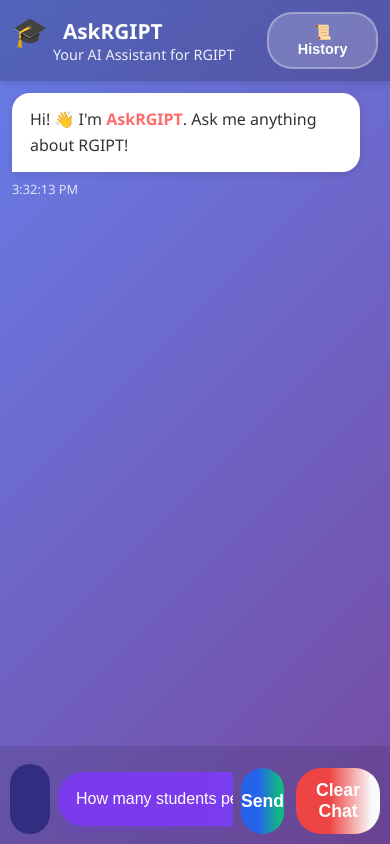
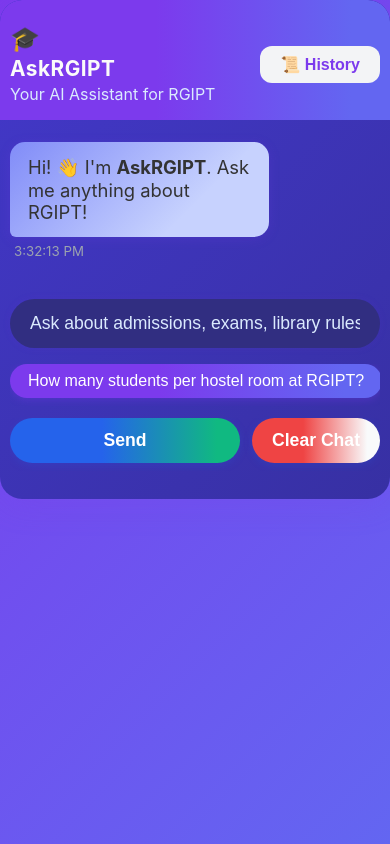
Before and after one commit to akhawattushar/AskRGIPT, a React (Create React App) app in the folder frontend/: page / in a window 390 px wide. Built offline with nearby package versions, Linux system fonts and the light colour scheme.

Commit message:
Update Chatbot.css

```diff
--- a/frontend/src/Chatbot.css
+++ b/frontend/src/Chatbot.css
@@ -1,303 +1,218 @@
-* {
+body {
+  background: linear-gradient(135deg, #7c3aed 0%, #6366f1 100%);
   margin: 0;
-    padding: 0;
-    box-sizing: border-box;
+  font-family: "Inter", "Segoe UI", Arial, sans-serif;
 }
 
 .chatbot {
-    display: flex;
-    flex-direction: column;
-    height: 100vh;
-    background: linear-gradient(135deg, #667eea 0%, #764ba2 100%);
-    font-family: 'Segoe UI', Tahoma, Geneva, Verdana, sans-serif;
+  max-width: 900px;
+  margin: 40px auto;
+  background: linear-gradient(135deg, #4338ca 0%, #3730a3 100%);
+  border-radius: 22px;
+  box-shadow: 0 6px 32px #7c3aed33;
+  overflow: hidden;
+  padding-bottom: 22px;
 }
 
 .header {
   display: flex;
   justify-content: space-between;
   align-items: center;
-    background: rgba(0, 0, 0, 0.2);
-    backdrop-filter: blur(10px);
-    color: white;
-    padding: 20px 30px;
-    box-shadow: 0 2px 10px rgba(0, 0, 0, 0.15);
+  background: linear-gradient(90deg, #7c3aed 40%, #6366f1 90%);
+  color: #fff;
+  padding: 24px 28px 16px 28px;
+  border-top-left-radius: 22px;
+  border-top-right-radius: 22px;
 }
 
-/* --- NEW STYLES FOR LOGO AND TITLE AREA --- */
-
-.header .title-area {
+.title-area {
   display: flex;
-    /* Vertically center the elements inside the title area */
-    align-items: center;
-    /* Allows the p tag (subtitle) to move below the h1 */
-    flex-wrap: wrap;
+  flex-direction: column;
+  align-items: flex-start;
 }
 
-.header .title-area .app-logo {
-    /* Large size for the logo/emoji */
-    font-size: 2.5em;
-    margin-right: 15px;
-    /* Maintain vertical alignment with the text */
-    line-height: 1;
+.app-logo {
+  font-size: 2.2rem;
+  margin-bottom: 0.2rem;
 }
 
-.header .title-area h1 {
-    /* Adjusted size for the main title */
-    font-size: 1.8em;
+.header h1 {
+  font-size: 2.1rem;
+  font-weight: bold;
   margin: 0;
-    /* Resetting previous general header h1 rules */
+  color: #fafafa;
+  letter-spacing: 0.5px;
 }
 
-.header .title-area p {
-    /* Positioning the subtitle below the h1, matching the screenshot layout */
-    font-size: 0.9em;
-    opacity: 0.9;
-    margin: 0;
-    width: 100%; /* Forces the subtitle to wrap to the next line */
-    padding-left: calc(2.5em + 15px); /* Aligns the subtitle text under the h1, next to the logo's width + margin */
+.header p {
+  margin: 3px 0 0 0;
+  font-size: 1rem;
+  color: #dbeafe;
 }
 
-/* --- END NEW STYLES --- */
-
-
 .history-btn {
-    padding: 10px 20px;
-    background: rgba(255, 255, 255, 0.2);
-    color: white;
-    border: 2px solid rgba(255, 255, 255, 0.3);
-    border-radius: 25px;
+  background: #f3f4f6;
+  color: #7c3aed;
+  border: none;
+  border-radius: 12px;
+  padding: 9px 20px;
+  font-weight: 600;
+  font-size: 1rem;
   cursor: pointer;
-    font-size: 0.9em;
-    font-weight: 600;
-    transition: all 0.3s;
+  transition: background 0.12s;
 }
-
 .history-btn:hover {
-    background: rgba(255, 255, 255, 0.3);
-    transform: translateY(-2px);
-    box-shadow: 0 4px 12px rgba(0, 0, 0, 0.2);
-}
-
-.history-panel {
-    background: rgba(0, 0, 0, 0.2);
-    backdrop-filter: blur(10px);
-    padding: 20px;
-    margin: 15px 25px;
-    border-radius: 15px;
-    max-height: 250px;
-    overflow-y: auto;
-    box-shadow: 0 4px 15px rgba(0, 0, 0, 0.2);
-}
-
-.history-header {
-    display: flex;
-    justify-content: space-between;
-    align-items: center;
-    margin-bottom: 15px;
-}
-
-.history-header h3 {
-    color: white;
-    font-size: 1.1em;
-    margin: 0;
-}
-
-.history-header button {
-    padding: 6px 15px;
-    background: #ff4444;
-    color: white;
-    border: none;
-    border-radius: 15px;
-    cursor: pointer;
-    font-size: 0.85em;
-    font-weight: 600;
-    transition: 0.3s;
-}
-
-.history-header button:hover {
-    background: #cc0000;
-    transform: scale(1.05);
-}
-
-.empty-history {
-    color: rgba(255, 255, 255, 0.7);
-    text-align: center;
-    font-style: italic;
-    padding: 20px;
-}
-
-.history-list {
-    display: flex;
-    flex-direction: column;
-    gap: 10px;
-}
-
-.history-item {
-    display: flex;
-    align-items: center;
-    gap: 12px;
-    padding: 12px 15px;
-    background: rgba(255, 255, 255, 0.1);
-    border-radius: 12px;
-    cursor: pointer;
-    transition: all 0.3s;
-}
-
-.history-item:hover {
-    background: rgba(255, 255, 255, 0.2);
-    transform: translateX(5px);
-}
-
-.history-item span:first-child {
-    font-size: 1.2em;
-}
-
-.history-item span:last-child {
-    color: white;
-    font-size: 0.9em;
-    overflow: hidden;
-    text-overflow: ellipsis;
-    white-space: nowrap;
-    flex: 1;
+  background: #7c3aed;
+  color: #f3f4f6;
 }
 
 .messages {
-    flex: 1;
+  min-height: 220px;
+  max-height: 420px;
   overflow-y: auto;
-    padding: 25px;
+  padding: 22px 28px 0 28px;
+  background: transparent;
   display: flex;
   flex-direction: column;
-    gap: 18px;
-}
-
-.messages::-webkit-scrollbar {
-    width: 8px;
-}
-
-.messages::-webkit-scrollbar-track {
-    background: rgba(255, 255, 255, 0.1);
-    border-radius: 10px;
-}
-
-.messages::-webkit-scrollbar-thumb {
-    background: rgba(255, 255, 255, 0.3);
-    border-radius: 10px;
+  gap: 22px;
 }
 
 .message {
-    display: flex;
-    flex-direction: column;
-    gap: 8px;
+  margin: 0 0 10px 0;
+  padding: 0;
+  font-size: 1.15rem;
   max-width: 70%;
-    word-wrap: break-word;
-    animation: slideIn 0.3s ease-out;
+  position: relative;
 }
 
-@keyframes slideIn {
-    from { opacity: 0; transform: translateY(10px); }
-    to { opacity: 1; transform: translateY(0); }
+/* Bot bubble */
+.message.bot .text {
+  background: linear-gradient(135deg, #818cf8 0%, #c7d2fe 70%);
+  color: #333;
+  border-radius: 15px 15px 15px 6px;
+  padding: 14px 18px;
+  box-shadow: 0 2px 12px #7c3aed2b;
 }
 
-.message.user {
+/* User bubble */
+.message.user .text {
+  background: linear-gradient(135deg, #7c3aed 0%, #6366f1 80%);
+  color: #fff;
+  border-radius: 15px 15px 5px 18px;
+  padding: 14px 18px;
   align-self: flex-end;
+  margin-left: auto;
+  box-shadow: 0 0px 10px #7c3aed25;
 }
 
-.message.user .text {
-    background: #007bff;
-    color: white;
-    padding: 14px 18px;
-    border-radius: 18px 18px 0 18px;
-    box-shadow: 0 2px 8px rgba(0, 0, 0, 0.2);
+/* Time meta */
+.message-meta {
+  color: #9ca3af;
+  font-size: 0.83rem;
+  margin-top: 6px;
+  margin-left: 4px;
 }
 
-.message.bot {
-    align-self: flex-start;
-}
-
-.message.bot .text {
-    background: white;
-    color: #333;
-    padding: 14px 18px;
-    border-radius: 18px 18px 18px 0;
-    box-shadow: 0 2px 8px rgba(0, 0, 0, 0.1);
-    white-space: pre-wrap;
-    line-height: 1.6;
-}
-
-.message-meta {
-    font-size: 0.8em;
-    color: rgba(255, 255, 255, 0.8);
-}
-
-.loading-dots {
-    display: flex;
-    gap: 8px;
-    padding: 12px;
-}
-
-.loading-dots span {
-    width: 10px;
-    height: 10px;
-    background: #667eea;
-    border-radius: 50%;
-    animation: bounce 1.4s infinite ease-in-out both;
-}
-
-.loading-dots span:nth-child(1) {
-    animation-delay: -0.32s;
-}
-
-.loading-dots span:nth-child(2) {
-    animation-delay: -0.16s;
-}
-
-@keyframes bounce {
-    0%, 80%, 100% {
-        transform: scale(0);
-    }
-    40% {
-        transform: scale(1);
-    }
+.message.loading .text {
+  background: linear-gradient(135deg, #6366f1 0%, #818cf8 80%);
+  color: #fff;
 }
 
 .input-area {
-    display: flex;
-    gap: 12px;
-    padding: 25px;
-    background: rgba(0, 0, 0, 0.1);
+  width: 100%;
+  padding: 0 28px 0 28px;
+  margin-top: 0;
+  margin-bottom: 6px;
 }
 
-.input-area input {
-    flex: 1;
-    padding: 14px 20px;
+/* Text input style */
+.input-area input[type="text"] {
+  border-radius: 25px;
+  padding: 14px 22px;
   border: none;
-    border-radius: 25px;
-    font-size: 1em;
+  width: 100%;
+  font-size: 1.1rem;
+  box-shadow: 0 0 9px #7c3aed1a;
   outline: none;
-    transition: 0.3s;
+  background: #312e81;
+  color: #fff;
+  margin-top: 14px;
+  margin-bottom: 0;
+}
+.input-area input[type="text"]:focus {
+  outline: none;
+  box-shadow: 0 0 12px #7c3aed56;
+  background: #3730a3;
+}
+input::placeholder {
+  color: #dbeafe;
 }
 
-.input-area input:focus {
-    transform: translateY(-2px);
-    box-shadow: 0 4px 15px rgba(0, 0, 0, 0.2);
+/* Example buttons styling */
+.input-area > div {
+  margin-top: 18px;
+}
+.input-area button,
+.examples button {
+  background: linear-gradient(90deg,#7c3aed 40%,#6366f1 90%);
+  color: white;
+  border: none;
+  padding: 8px 18px;
+  border-radius: 22px;
+  cursor: pointer;
+  font-size: 1.1rem;
+  font-weight: 500;
+  margin-right: 8px;
+  margin-bottom: 8px;
+  outline: none;
+  transition: background 0.16s, transform 0.14s;
+  box-shadow: 0 2px 9px #7c3aed33;
+  white-space: nowrap;
+}
+.input-area button:focus,
+.examples button:focus {
+  box-shadow: 0 0 10px #7c3aed99;
+}
+.input-area button:hover,
+.examples button:hover {
+  background: linear-gradient(90deg, #6d28d9 40%, #6366f1 90%);
+  transform: scale(1.09);
 }
 
+.input-area > div {
+  display: flex;
+  flex-wrap: nowrap;
+  gap: 14px;
+  overflow-x: auto;
+  padding-bottom: 8px;
+}
+
+.input-area .examples {
+  display: flex;
+  flex-wrap: nowrap;
+  gap: 10px;
+  padding-bottom: 8px;
+}
+
+/* Send and Clear Chat */
 .input-area button {
-    padding: 14px 30px;
-    background: #007bff;
+  background: linear-gradient(90deg,#2563eb 40%,#10b981 90%);
   color: white;
   border: none;
   border-radius: 25px;
+  padding: 12px 0;
+  font-size: 1.1rem;
+  font-weight: 600;
   cursor: pointer;
-    font-weight: bold;
-    font-size: 1.1em;
-    transition: 0.3s;
+  margin: 0;
+  box-shadow: 0 2px 10px #2563eb33;
 }
-
-.input-area button:hover:not(:disabled) {
-    background: #0056b3;
-    transform: translateY(-2px);
-    box-shadow: 0 4px 15px rgba(0, 123, 255, 0.4);
+.input-area button:last-child {
+  background: linear-gradient(90deg,#ef4444 40%,#f9fafb 90%);
+  color: #fff;
+  border-radius: 25px;
+  padding: 12px 20px;
+  font-weight: 600;
 }
 
 .input-area button:disabled {
@@ -305,143 +220,67 @@
   cursor: not-allowed;
 }
 
-/* Mobile Responsive */
-@media (max-width: 768px) {
-    .message {
-        max-width: 90%;
+.input-area .examples button {
+  background: linear-gradient(90deg,#7c3aed 40%,#6366f1 90%);
 }
 
-    /* Adjusted for new title area structure */
-    .header .title-area h1 {
-        font-size: 1.5em;
-    }
-    .header .title-area .app-logo {
-        font-size: 2em;
-    }
-    .header .title-area p {
-        padding-left: calc(2em + 15px);
+.examples button {
+  background: linear-gradient(90deg,#7c3aed 40%,#6366f1 90%);
+  color: white;
+  border-radius: 25px;
 }
 
-    .input-area {
-        padding: 15px;
+/* History panel */
+.history-panel {
+  background: #f3f4f6;
+  border-radius: 16px;
+  margin: 22px 28px 2px 28px;
+  box-shadow: 0 2px 12px #7c3aed33;
+  padding: 16px 22px;
 }
+.history-header {
+  display: flex;
+  justify-content: space-between;
+  align-items: center;
+  margin-bottom: 14px;
+}
+.history-item {
+  background: #7c3aed19;
+  border-radius: 14px;
+  padding: 8px 11px;
+  margin-bottom: 10px;
+  cursor: pointer;
+  transition: background 0.19s;
+}
+.history-item:hover {
+  background: #7c3aeddd;
+  color: #fff;
+  transform: scale(1.04);
+}
+.empty-history {
+  color: #a1a1aa;
+  font-size: 1.05rem;
+  text-align: center;
+  margin: 12px 0;
 }
 
-@media (max-width: 480px) {
-    .chatbot {
-        height: 100dvh;
+/* Scrollbar custom style */
+::-webkit-scrollbar {
+  width: 7px;
+  height: 8px;
+  background: #7c3aed19;
+  border-radius: 12px;
+}
+::-webkit-scrollbar-thumb {
+  background: #7c3aedbb;
+  border-radius: 10px;
 }
 
-    .header {
-        padding: 12px;
-        /* Revert to row on mobile, keeping space-between */
-        flex-direction: row;
-        gap: 10px;
+/* Responsive */
+@media (max-width: 768px) {
+  .chatbot { max-width: 100vw; margin: 0; }
+  .header, .messages, .input-area, .history-panel { padding-left: 10px; padding-right: 10px; }
+  .title-area h1 { font-size: 1.3rem; }
+  .app-logo { font-size: 1.5rem; }
+  .messages { min-height: 120px; }
 }
-
-    .header .title-area {
-        /* Allow the title and logo to shrink */
-        flex-basis: 70%;
-    }
-
-    .header .title-area h1 {
-        font-size: 1.3em;
-    }
-
-    .header .title-area .app-logo {
-        font-size: 1.8em;
-    }
-
-    /* Reset subtitle alignment for very small screens if necessary, or keep the offset */
-    .header .title-area p {
-        padding-left: calc(1.8em + 15px);
-    }
-
-    .message {
-        max-width: 95%;
-    }
-
-    .messages {
-        padding: 12px;
-        gap: 10px;
-    }
-
-    .input-area {
-        padding: 10px;
-        gap: 8px;
-    }
-}
-
-/* Markdown Highlighting & Formatting */
-.text code {
-    background: #f5f5f5;
-    color: #d63384;
-    padding: 2px 6px;
-    border-radius: 3px;
-    font-family: monospace;
-}
-
-.text pre {
-    background: #1e1e1e;
-    color: #e1e1e1;
-    padding: 10px;
-    border-radius: 5px;
-    overflow-x: auto;
-    margin: 10px 0;
-}
-
-.text pre code {
-    background: none;
-    color: #e1e1e1;
-    padding: 0;
-}
-
-.text h1, .text h2, .text h3 {
-    margin-top: 10px;
-    margin-bottom: 5px;
-    font-weight: 700;
-}
-
-.text h1 { color: #007bff; font-size: 1.3em; }
-.text h2 { color: #0056b3; font-size: 1.15em; }
-.text h3 { color: #004085; font-size: 1em; }
-
-.text strong { color: #ff6b6b; font-weight: 700; }
-.text em { color: #20c997; font-style: italic; }
-
-.text ul, .text ol {
-    margin-left: 20px;
-    margin-top: 5px;
-    margin-bottom: 5px;
-}
-
-.text li {
-    margin-bottom: 5px;
-    line-height: 1.6;
-}
-
-.text blockquote {
-    border-left: 4px solid #007bff;
-    padding-left: 10px;
-    margin-left: 10px;
-    color: #666;
-    font-style: italic;
-    background: #f8f9fa;
-    border-radius: 3px;
-    padding: 10px;
-}
-
-/* Syntax Highlighting */
-.hljs {
-    background: #1e1e1e !important;
-    color: #d4d4d4 !important;
-    border-radius: 5px;
-}
-
-.hljs-string { color: #ce9178 !important; }
-.hljs-number { color: #b5cea8 !important; }
-.hljs-literal { color: #569cd6 !important; }
-.hljs-attr { color: #9cdcfe !important; }
-.hljs-title { color: #4ec9b0 !important; }
-.hljs-function { color: #dcdcdc !important; }
-.hljs-params { color: #9cdcfe !important; }
```
Lines whose indentation alone changed are shown as unchanged.
